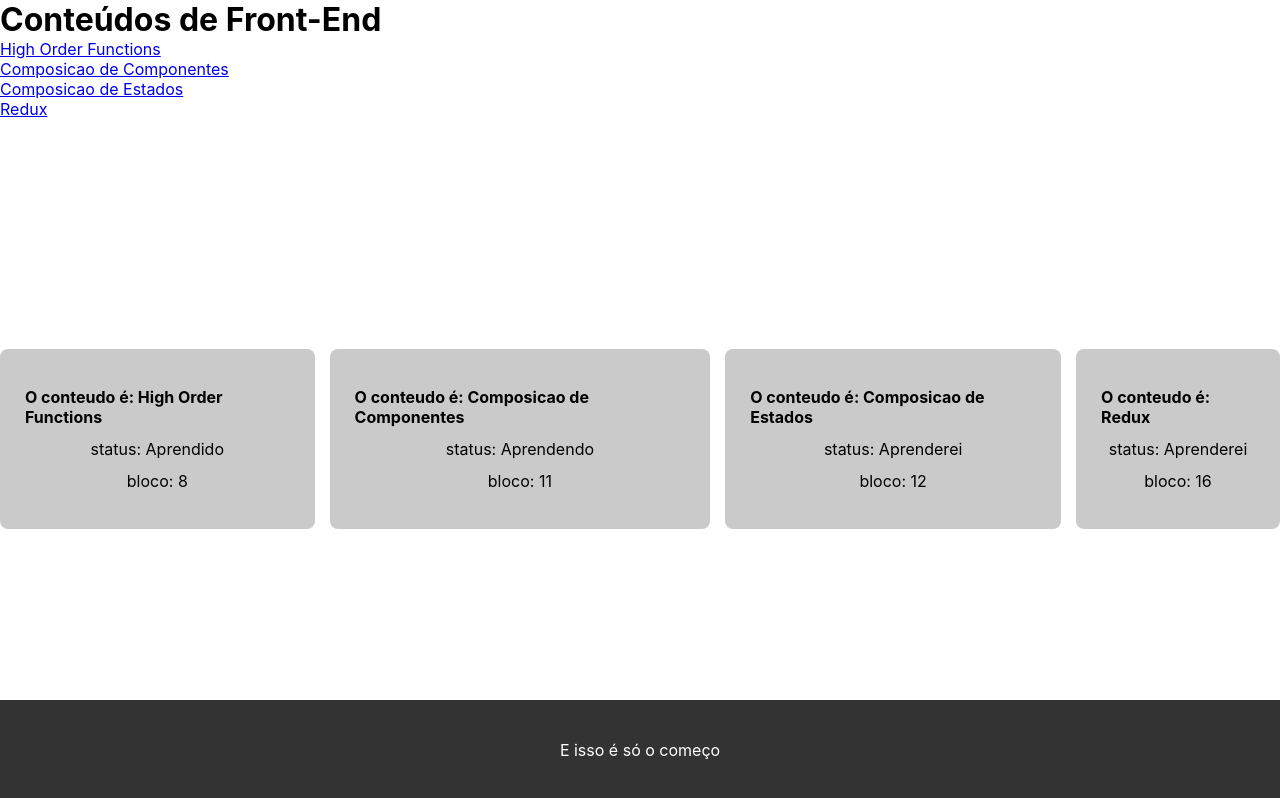
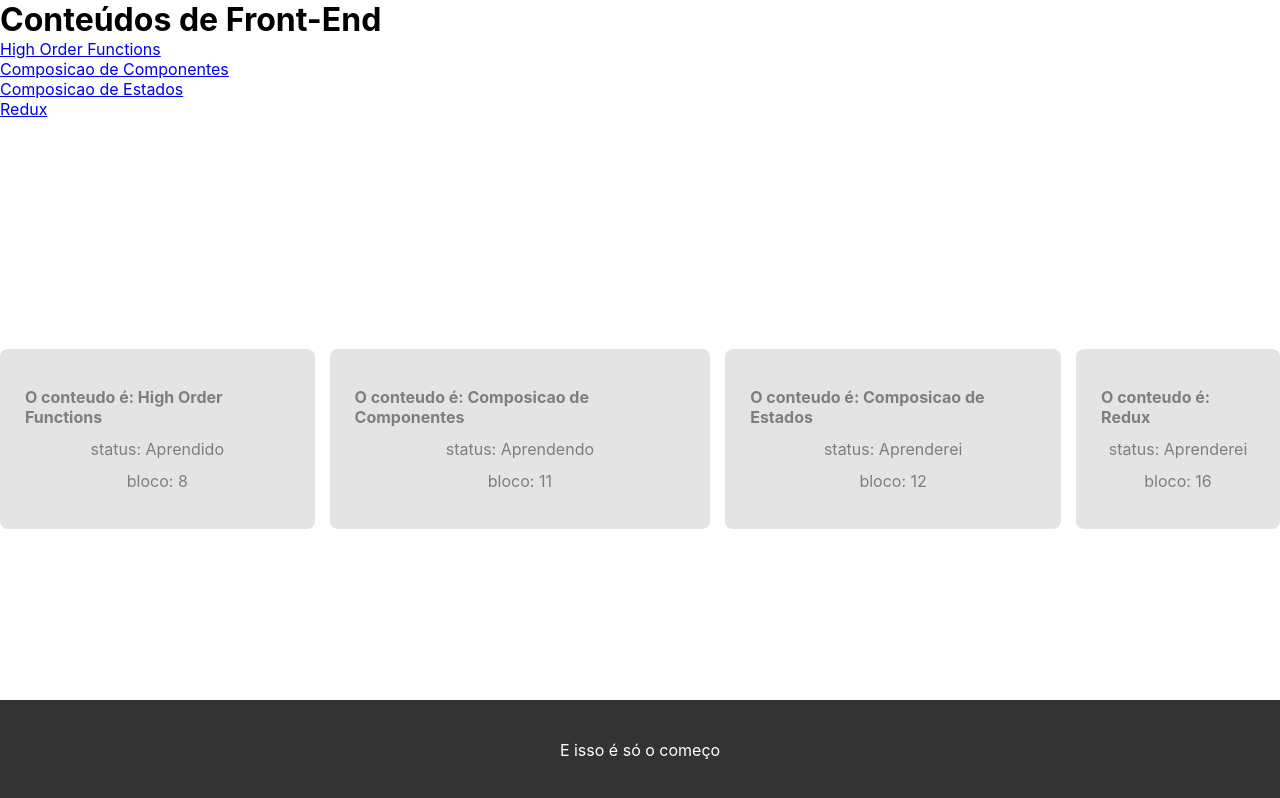
Before and after one commit to severidade/trybe_exercises_front_end, a React (Create React App) app in the folder conteudo-trybe-app/: page / in a window 1280 px wide. Built offline with nearby package versions, Linux system fonts and the light colour scheme.

Commit message:
style: :art: Ajuste de opacidade no css

```diff
--- a/conteudo-trybe-app/src/App.css
+++ b/conteudo-trybe-app/src/App.css
@@ -33,8 +33,14 @@
   justify-content: center;
 }
 
+div.card:not(:target) {
+  opacity: 0.5;
+}
+
 div.card:target {
   border: solid 6px blue;
+  opacity: 1;
+  transition: 0.15s ease-in-out;
 }
 
 footer {
```
